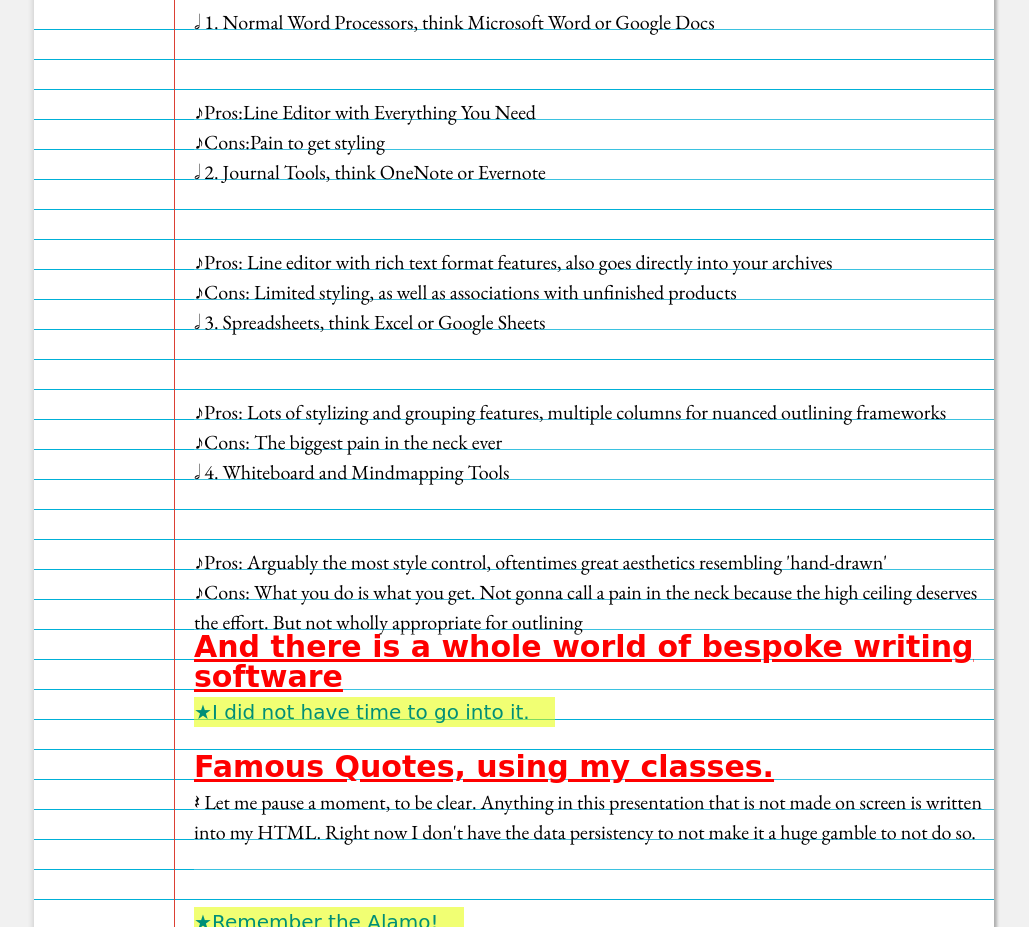
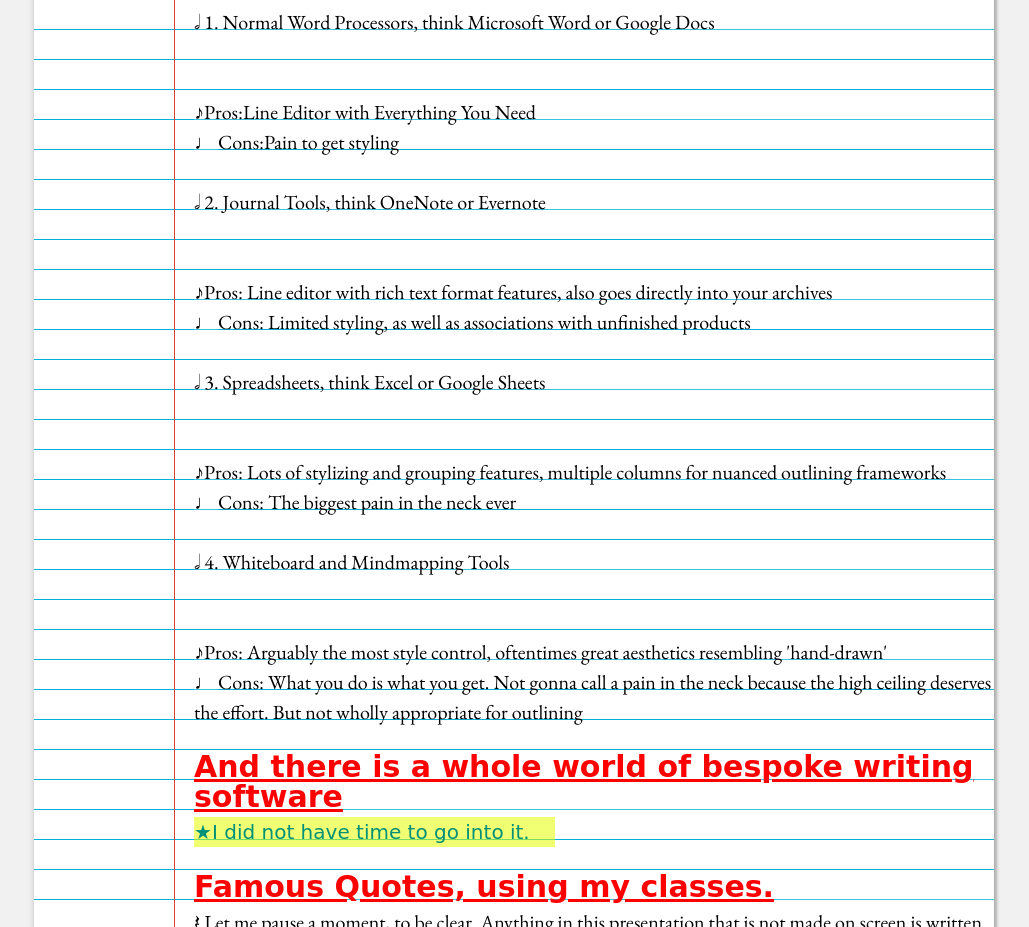
Before and after one commit to jimmyfresh1/ProjectPresentationDec22, a plain HTML site: page beatspage-presentation/index.html in a window 1280 px wide. Shown: the part 680-1607 px from the top of the page, without its empty margins (126-1155 px from the left). Drawn offline with nearby package versions, Linux system fonts and the light colour scheme; a web font is replaced by a local one.

Commit message:
last minute  change

```diff
--- a/beatspage-presentation/index.html
+++ b/beatspage-presentation/index.html
@@ -27,19 +27,19 @@
                     <p class="admonition"><span >The specific tool of comparison is outlining tools</span></p>
                     <p class="beat3"><span >1. Normal Word Processors, think Microsoft Word or Google Docs</span></p>
                     <p class="beat1"><span >Pros:Line Editor with Everything You Need</span></p>
-                    <p class="beat1"><span >Cons:Pain to get styling</span></p>
+                    <p class="beat2"><span >Cons:Pain to get styling</span></p>
 
                     <p class="beat3"><span>2. Journal Tools, think OneNote or Evernote</span></p>
                     <p class="beat1"><span >Pros: Line editor with rich text format features, also goes directly into your archives</span></p>
-                    <p class="beat1"><span >Cons: Limited styling, as well as associations with unfinished products</span></p>
+                    <p class="beat2"><span >Cons: Limited styling, as well as associations with unfinished products</span></p>
 
                     <p class="beat3"><span >3. Spreadsheets, think Excel or Google Sheets</span></p>
                     <p class="beat1"><span >Pros: Lots of stylizing and grouping features, multiple columns for nuanced outlining frameworks</span></p>
-                    <p class="beat1"><span >Cons: The biggest pain in the neck ever</span></p>
+                    <p class="beat2"><span >Cons: The biggest pain in the neck ever</span></p>
 
                     <p class="beat3"><span >4. Whiteboard and Mindmapping Tools</span></p>
                     <p class="beat1"><span >Pros: Arguably the most style control, oftentimes great aesthetics resembling 'hand-drawn' </span></p>
-                    <p class="beat1"><span >Cons: What you do is what you get. Not gonna call a pain in the neck because the high ceiling deserves the effort. But not wholly appropriate for outlining </span></p>
+                    <p class="beat2"><span >Cons: What you do is what you get. Not gonna call a pain in the neck because the high ceiling deserves the effort. But not wholly appropriate for outlining </span></p>
                     <p class="swing"><span >And there is a whole world of bespoke writing software</span></p>
                     <p class="admonition"><span >I did not have time to go into it.</span></p>
 
```
